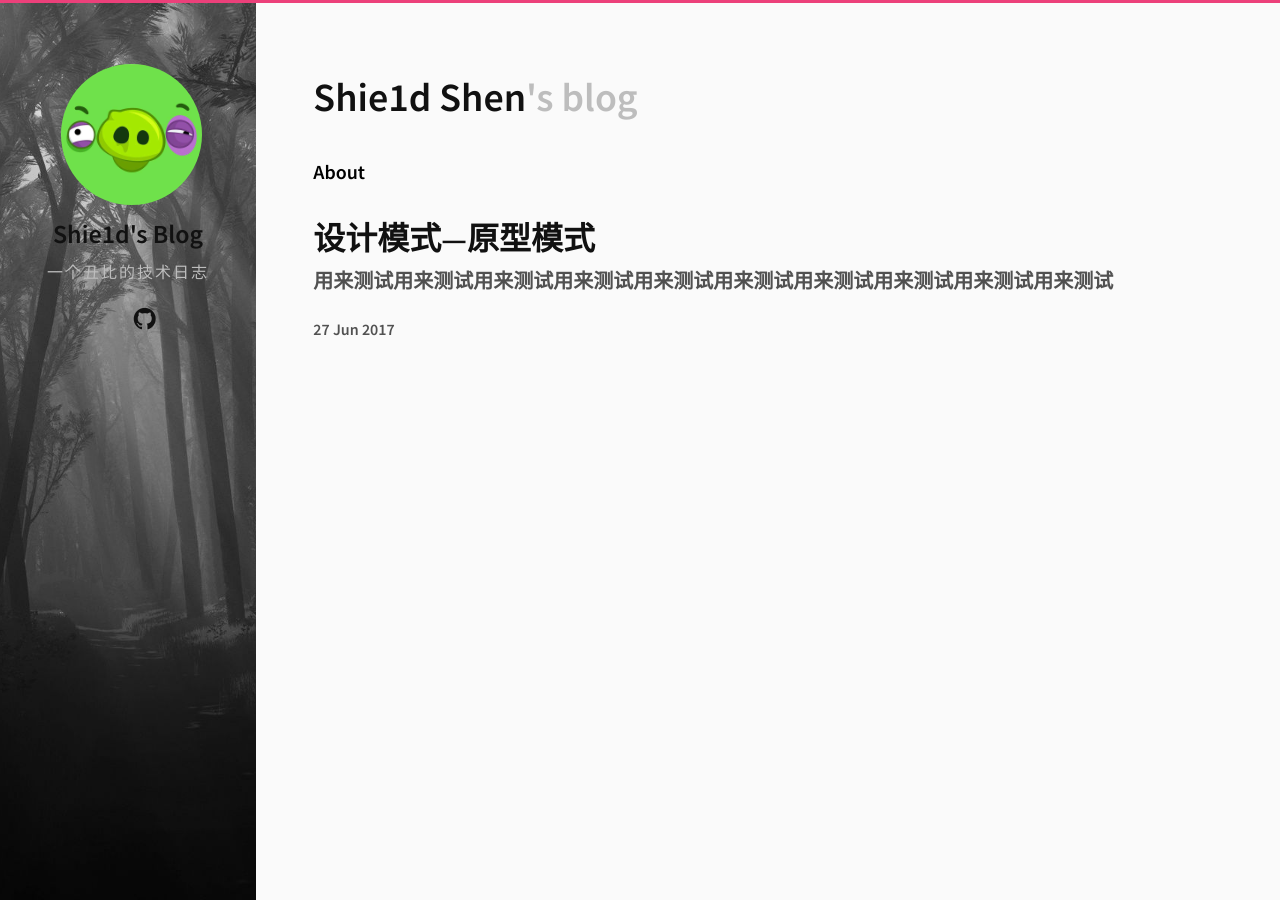
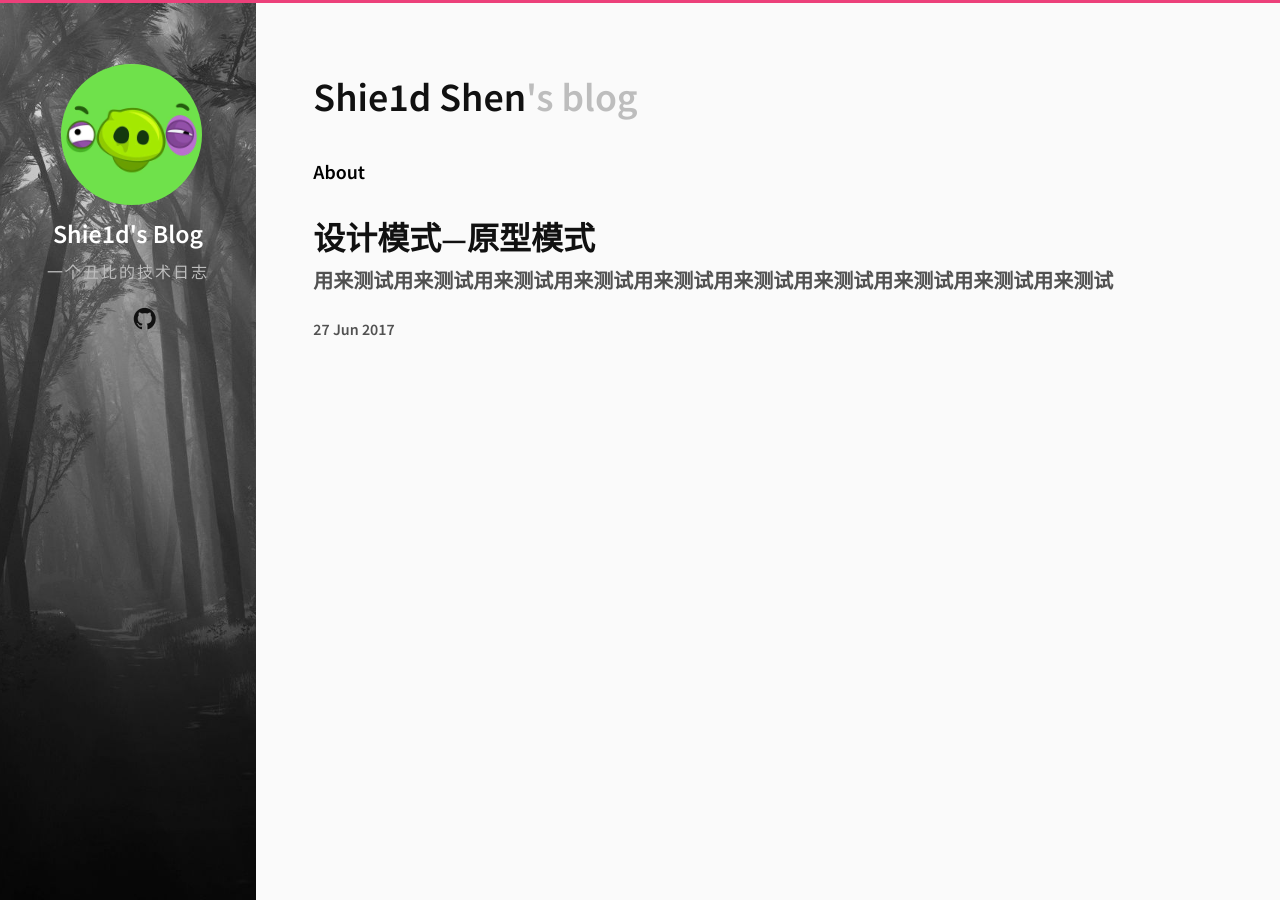
Before and after one commit to ShieldShen/Shie1dBlog, a Jekyll site: the page built from index.html, in a window 1280 px wide. Built offline with Jekyll 4.4.1, drawn with Linux system fonts in a browser that asks for light colours; the list of posts is cut into pages by our own code.

Commit message:
样式就这样吧。。 不想弄了

```diff
--- a/_layouts/default.html
+++ b/_layouts/default.html
@@ -6,7 +6,7 @@
     <div class="top"></div>
     <div class="profile" style="background-image: url({{ site.background }});">
         <img src="/resources/img/avatar.jpg" class="img-circle" />
-        <h3><a href="site.baseurl"/>{{ site.name }}</h3>
+        <h3>{{ site.name }}</h3>
         <p>{{ site.description }}</p>
         <div class="social" align="center">
             {% if site.github %}
--- a/_layouts/post.html
+++ b/_layouts/post.html
@@ -1,14 +1,15 @@
 ---
 layout: default
 ---
+
+{% include header.html %}
+
 <div class="content post">
   <h1 class="post-title">{{ page.title }}</h1>
   <div class="post-date">
     <time>{{ page.date | date_to_string }}</time>
   </div>
-    <div>
   {{ content }}
-    </div>
 </div>
 {% if site.disqus_shortname %}
   {% include disqus_comments.html %}
```
Lines whose indentation alone changed are shown as unchanged.
